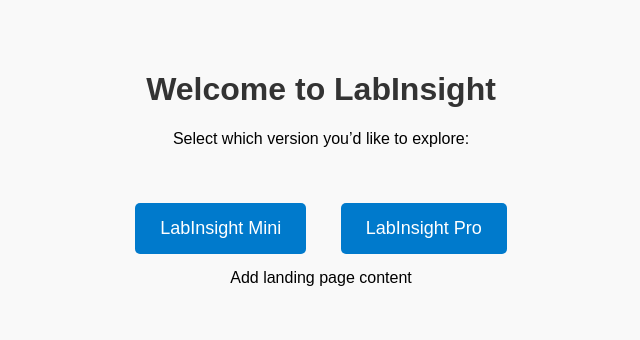
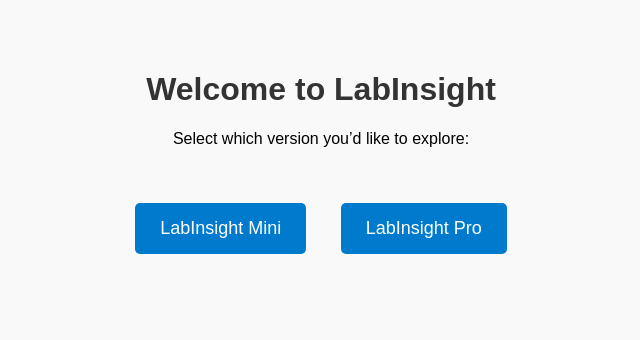
Before and after one commit to fatimahadebanjo-art/LabInsight, a plain HTML site: page index.html in a window 1280 px wide. Shown: the whole page, without its empty margins (319-959 px from the left). Drawn offline with Linux system fonts and the light colour scheme.

Commit message:
Update index.html

```diff
--- a/index.html
+++ b/index.html
@@ -42,6 +42,3 @@
   </div>
 </body>
 </html>
-
-
-Add landing page content
```
